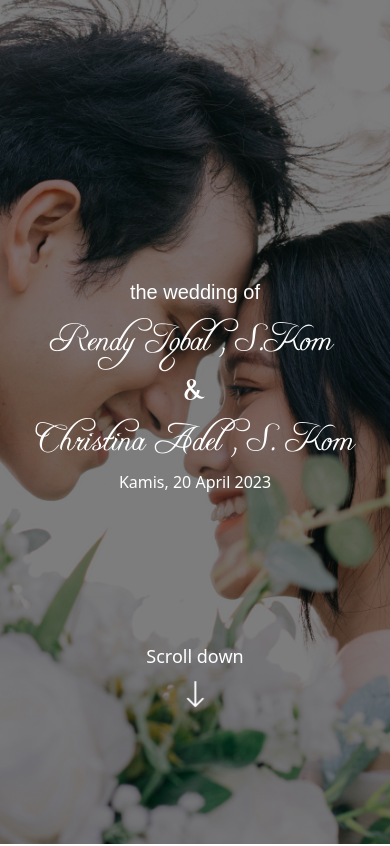
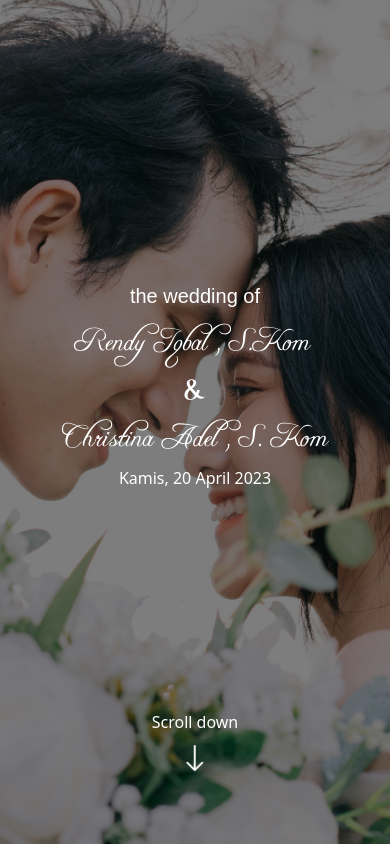
Before and after one commit to JuanAntonioV/wedding-template-one, a React (Vite) app: page / in a window 390 px wide. Shown: the top 846 px of the page. Built offline with nearby package versions, Linux system fonts and the light colour scheme; a web font is replaced by a local one.

Commit message:
update responsive text in hero section

```diff
--- a/src/common/HeroSection.tsx
+++ b/src/common/HeroSection.tsx
@@ -35,16 +35,16 @@ const HeroSection = () => {
                 <h3 className={'font-sofia text-xl'}>the wedding of</h3>
 
                 <div className={'pb-6'}>
-                    <h2 className={'font-freebooster text-4xl'}>Rendy Iqbal , S.Kom</h2>
+                    <h2 className={'font-freebooster text-3xl sm:text-4xl'}>Rendy Iqbal , S.Kom</h2>
                     <h2 className={'font-atlane text-3xl pb-4 py-2'}>&</h2>
-                    <h2 className={'font-freebooster text-4xl'}>Christina Adel , S. Kom</h2>
+                    <h2 className={'font-freebooster text-3xl sm:text-4xl'}>Christina Adel , S. Kom</h2>
 
                     <p className={'font-medium mt-2'}>Kamis, 20 April 2023</p>
                 </div>
             </div>
 
-            <div className={'absolute bottom-32 left-1/2 -translate-x-1/2 flexCenter flex-col gap-y-4'} ref={scrollInfoRef}>
-                <span className={'text-lg'}>Scroll down</span>
+            <div className={'absolute bottom-16 sm:bottom-32 left-1/2 -translate-x-1/2 flexCenter flex-col gap-y-4'} ref={scrollInfoRef}>
+                <span className={'text-base'}>Scroll down</span>
                 <BsArrowDown size={30} className={'animate-bounce'}/>
             </div>
         </section>
--- a/src/pages/home/HomePage.tsx
+++ b/src/pages/home/HomePage.tsx
@@ -2,6 +2,7 @@ import HeroSection from "../../common/HeroSection";
 import MainHeader from "../../components/headers/MainHeader";
 import SectionTimer from "../../common/SectionTimer";
 import SectionWedding from "../../common/SectionWedding";
+import SectionLocation from "../../common/SectionLocation";
 
 const HomePage = () => {
     return (
@@ -11,6 +12,7 @@ const HomePage = () => {
 
             <SectionTimer/>
             <SectionWedding/>
+            <SectionLocation/>
         </>
     );
 };
```
